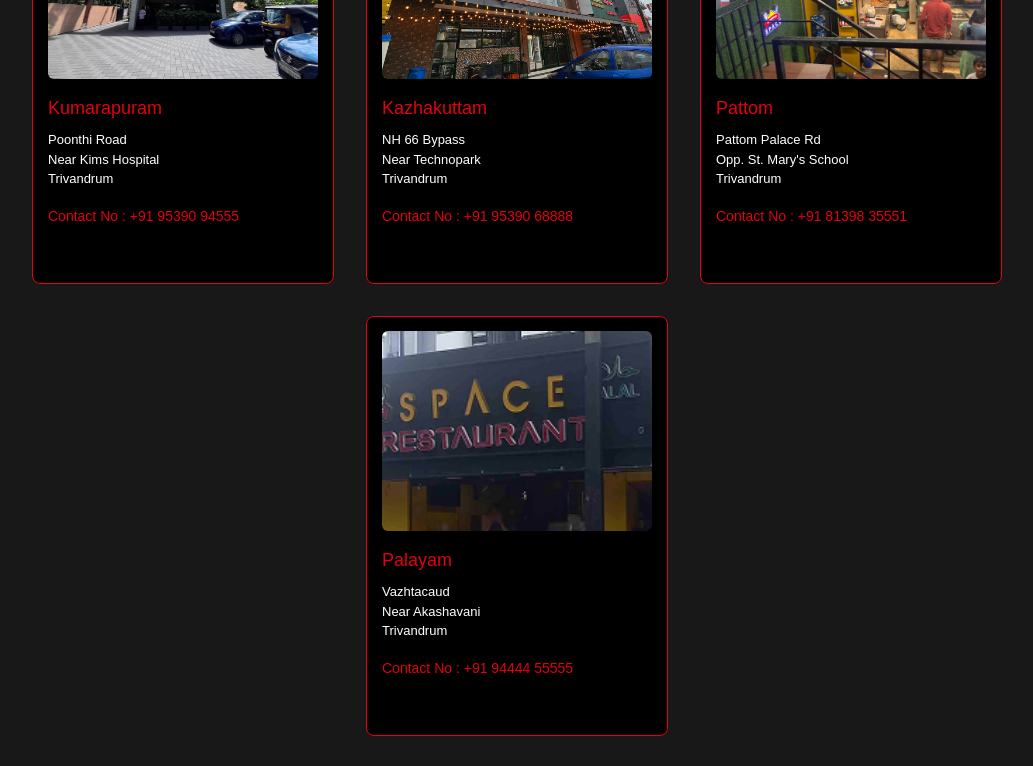
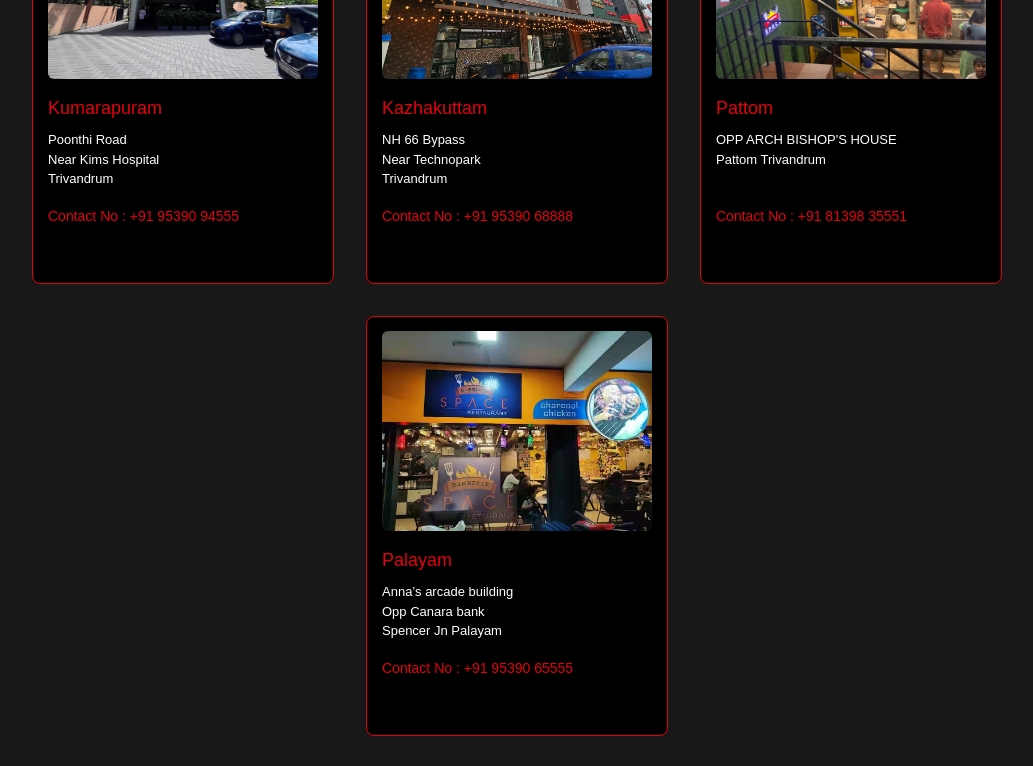
Before and after one commit to barbequespace2/Barbecuespace, a Next.js app: page /branches in a window 1280 px wide. Shown: the part 600-1366 px from the top of the page, without its empty margins (123-1156 px from the left). Built offline with nearby package versions, Linux system fonts and the light colour scheme.

Commit message:
almost all changes

```diff
--- a/src/app/branches/page.tsx
+++ b/src/app/branches/page.tsx
@@ -24,21 +24,21 @@ const branchesData = [
   },
   {
     name: 'Pattom',
-    address: ["Pattom Palace Rd", "Opp. St. Mary's School", 'Trivandrum'],
-    phone: '+91 81398 35551',
+    address: ["OPP ARCH BISHOP'S HOUSE", "Pattom Trivandrum"],
+    phone: '+91 81398 35551',
     imageSrc: '/bbq-space-pattom.webp',
   },
   {
     name: 'Palayam',
-    address: ['Vazhtacaud', 'Near Akashavani', 'Trivandrum'],
-    phone: '+91 94444 55555',
-    imageSrc: '/branch-1.png',
+    address: ['Anna’s arcade building', 'Opp Canara bank', 'Spencer Jn Palayam '],
+    phone: '+91 95390 65555',
+    imageSrc: '/palayam.avif',
   },
   {
     name: 'Vazhuthacaud',
-    address: ['Forest Office Lane', 'Near Kalabhavan Theatre', 'Trivandrum'],
+    address: ['Opp all India radio', 'DPI Vazhuthacaud', 'Trivandrum'],
     phone: '+91 95392 65555',
-    imageSrc: '/bbq-space-vzh.webp',
+    imageSrc: '/branch-1.png',
   },
   {
     name: 'Tiffin Space - Vazhuthacaud',
```
Also changed, not shown: public/palayam.avif (added).
